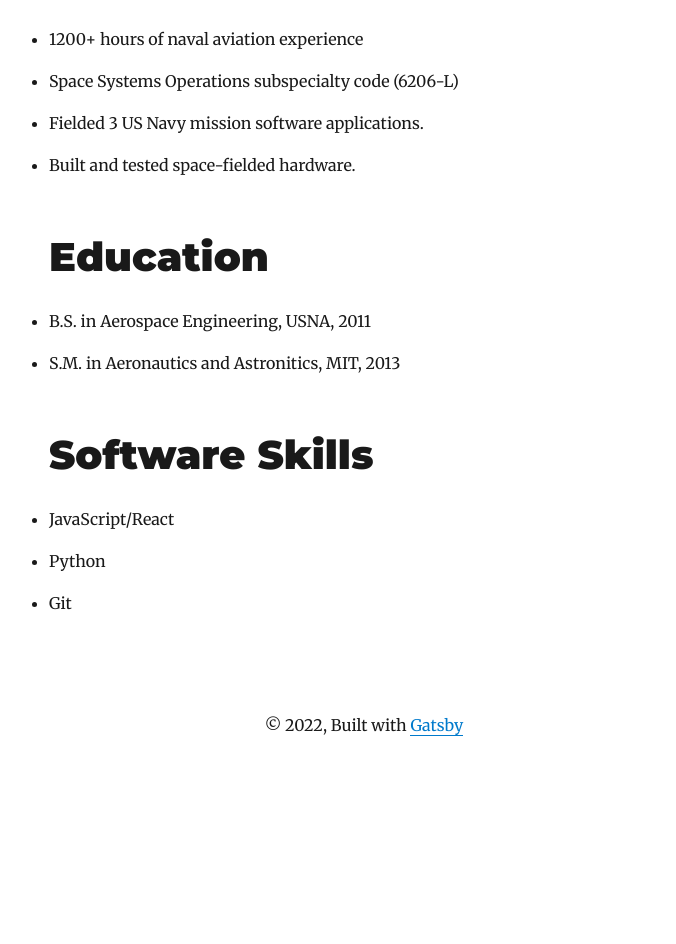
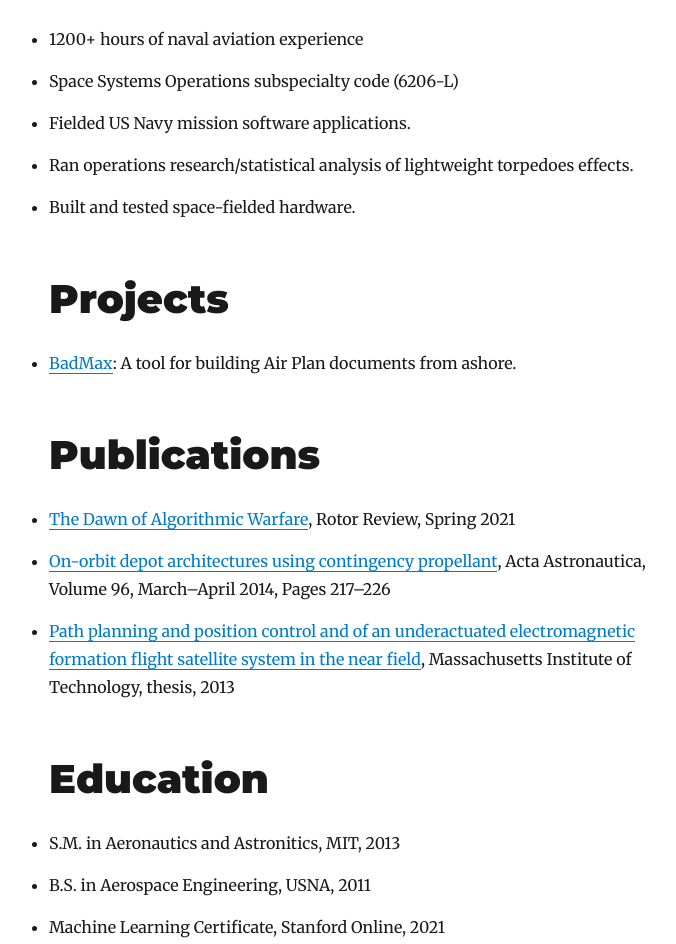
Before and after one commit to alexjbuck/alexjbuck.com, a Gatsby site: page /about in a window 1280 px wide. Shown: the part 594-1538 px from the top of the page, without its empty margins (276-952 px from the left). Before the commit the page ends 1357 px from the top, so only its background shows below. Built offline with nearby package versions, Linux system fonts and the light colour scheme; Gatsby itself is replaced by a stand-in of ours; some packages are replaced by stand-ins of ours.

Commit message:
Add to about page. Publications and Projects

```diff
--- a/src/pages/about.js
+++ b/src/pages/about.js
@@ -4,6 +4,7 @@ import { graphql } from "gatsby"
 import Layout from "../components/layout"
 import SEO from "../components/seo"
 import { GithubSnippet, LinkedInSnippet, EmailSnippet } from "../components/socialSnippet"
+
 
 const AboutPage = ({data, location}) => {
     const siteTitle = data.site.siteMetadata.author
@@ -16,31 +17,49 @@ const AboutPage = ({data, location}) => {
             />
             <p>Problem Solver · Naval Aviator · Leader</p>
             <p>I bring a diverse background, spanning a wide range of operations, project management, development, and engineering. </p>
+
             <h1>Contact</h1>
             <ul>
                 <li><EmailSnippet /></li>
                 <li><LinkedInSnippet /></li>
                 <li><GithubSnippet /></li>
             </ul>
+
             <h1>Experience</h1>
             <ul>
                 <li>1200+ hours of naval aviation experience</li>
                 <li>Space Systems Operations subspecialty code (6206-L)</li>
-                <li>Fielded 3 US Navy mission software applications.</li>
+                <li>Fielded US Navy mission software applications.</li>
+                <li>Ran operations research/statistical analysis of lightweight torpedoes effects.</li>
                 <li>Built and tested space-fielded hardware.</li>
             </ul>
+
+            <h1>Projects</h1>
+            <ul>
+                <li><a href='https://websites.dso.mil/sites/badmax/'>BadMax</a>: A tool for building Air Plan documents from ashore.</li>
+            </ul>
+
+            <h1>Publications</h1>
+            <ul>
+                <li><a href='https://issuu.com/rotorrev/docs/rr_152_summer.21/s/12233207'>The Dawn of Algorithmic Warfare</a>, Rotor Review, Spring 2021</li>
+                <li><a href='http://authors.elsevier.com/sd/article/S0094576513004268'>On-orbit depot architectures using contingency propellant</a>, Acta Astronautica, Volume 96, March–April 2014, Pages 217–226</li>
+                <li><a href='https://dspace.mit.edu/handle/1721.1/82502'>Path planning and position control and of an underactuated electromagnetic formation flight satellite system in the near field</a>, Massachusetts Institute of Technology, thesis, 2013</li>
+            </ul>
+
             <h1>Education</h1>
             <ul>
+                <li>S.M. in Aeronautics and Astronitics, MIT, 2013</li>
                 <li>B.S. in Aerospace Engineering, USNA, 2011</li>
-                <li>S.M. in Aeronautics and Astronitics, MIT, 2013</li>
+                <li>Machine Learning Certificate, Stanford Online, 2021</li>
             </ul>
+
             <h1>Software Skills</h1>
             <ul>
                 <li>JavaScript/React</li>
                 <li>Python</li>
+                <li>C/C++</li>
                 <li>Git</li>
             </ul>
-
 
         </Layout>
         )
```
